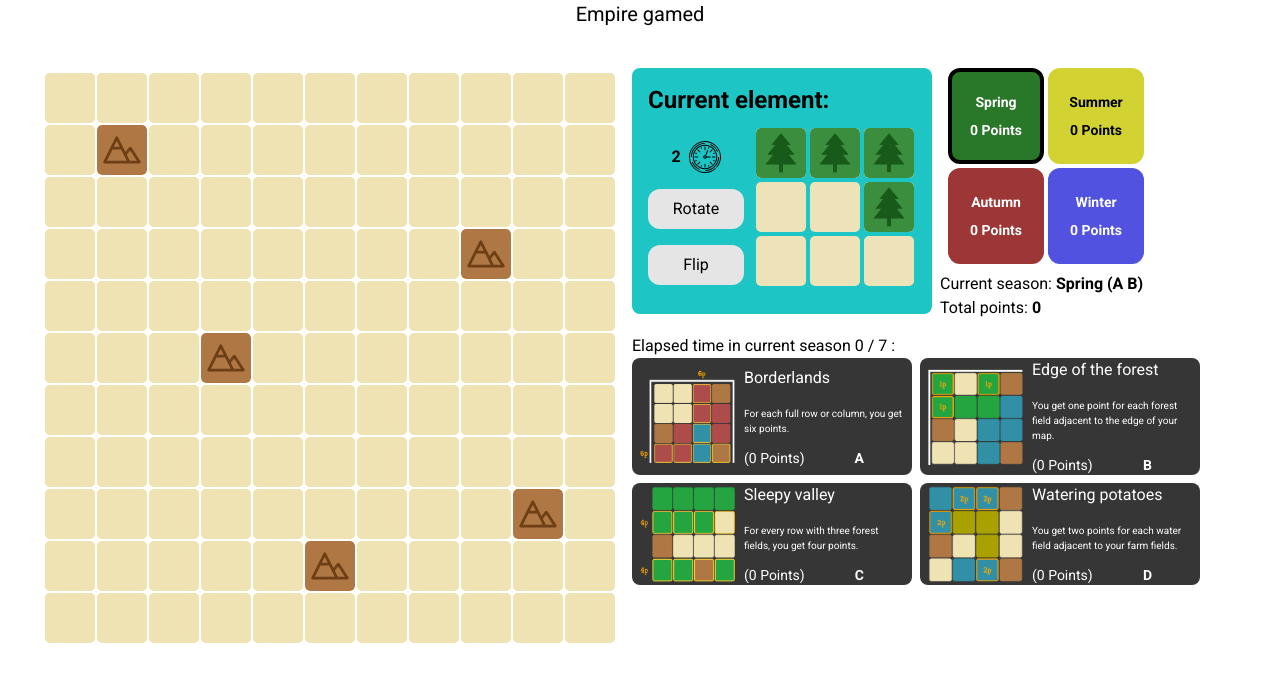
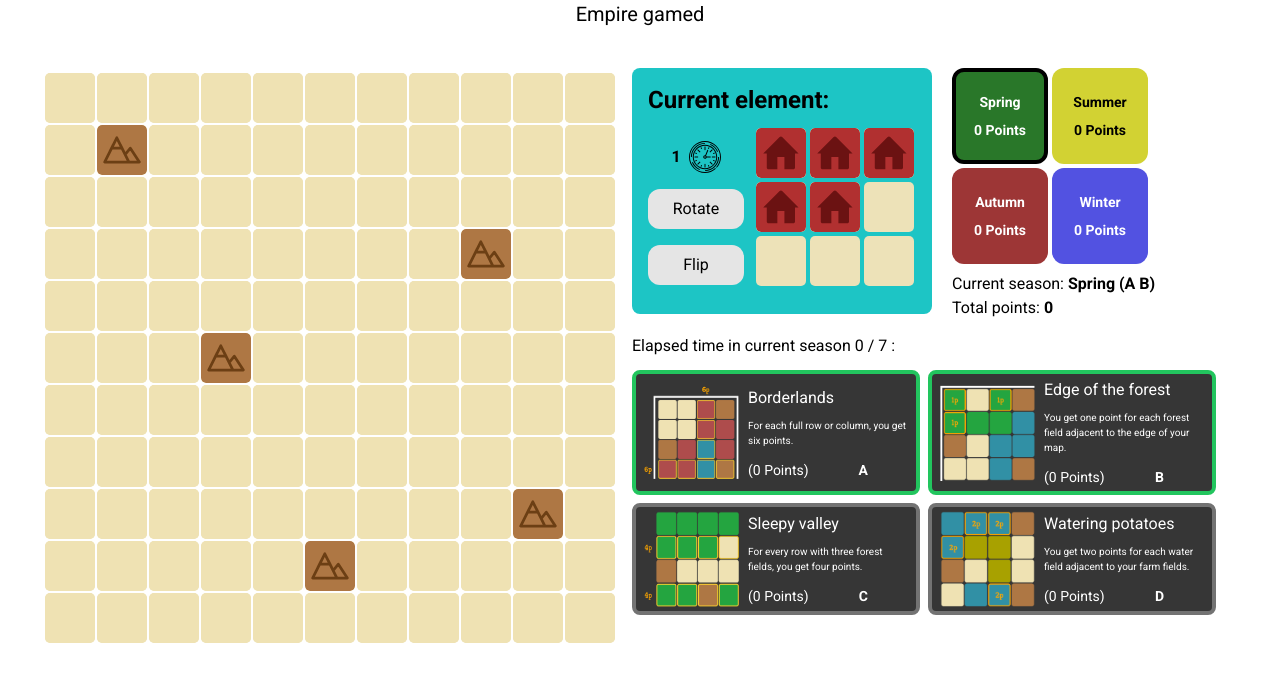
Before and after one commit to GeorgiyIakunenko/empire-map-maker-game, a plain HTML site: page src/index.html in a window 1280 px wide. Drawn offline with nearby package versions, Linux system fonts and the light colour scheme.

Commit message:
random element pick added, calculating points after season changing added

```diff
--- a/src/index.html
+++ b/src/index.html
@@ -16,7 +16,7 @@
             <div class="game-table mx-auto"></div>
           </div>
           <div>
-            <div class="mb-3 flex gap-2">
+            <div class="mb-3 flex gap-5">
               <div class="element-box mb-2 h-fit w-fit rounded-lg p-4">
                 <h3 class="mb-3 text-2xl font-bold">Current element:</h3>
                 <div class="flex gap-3">
@@ -44,9 +44,7 @@
                 </div>
               </div>
               <div class="season-block">
-                <div class="seasons mb-2 flex flex-wrap gap-1 px-2">
-                  Seasons
-                </div>
+                <div class="seasons mb-2 flex flex-wrap gap-1">Seasons</div>
                 <div>
                   Current season:
                   <span class="current-season font-bold capitalize"></span>
@@ -57,7 +55,7 @@
                 </div>
               </div>
             </div>
-            <div>
+            <div class="mb-3">
               Elapsed time in current season
               <span class="elapsed-time">0</span> / 7 :
             </div>
@@ -70,7 +68,7 @@
       id="default-modal"
       tabindex="-1"
       aria-hidden="true"
-      class="modal-full fixed left-0 right-0 top-0 z-50 flex hidden h-[calc(100%-1rem)] max-h-full w-full items-center justify-center overflow-y-auto overflow-x-hidden bg-neutral-500 bg-opacity-80 p-4 md:inset-0"
+      class="modal-full fixed left-0 right-0 top-0 z-50 hidden h-[calc(100%-1rem)] max-h-full w-full items-center justify-center overflow-y-auto overflow-x-hidden bg-neutral-500 bg-opacity-80 p-4 md:inset-0"
     >
       <div class="modal relative max-h-full w-full max-w-2xl">
         <div class="relative rounded-lg bg-white shadow dark:bg-gray-700">
--- a/src/js/game/gameClass.js
+++ b/src/js/game/gameClass.js
@@ -28,6 +28,7 @@ export class Game {
   currentSeason;
   seasons;
   timePoints;
+  totalPoints;
 
   constructor(el, missions) {
     this.gameTable = [];
@@ -39,6 +40,7 @@ export class Game {
     this.seasons = getSeasons();
     this.currentSeason = this.seasons[0];
     this.timePoints = 0;
+    this.totalPoints = 0;
   }
 
   defineGameTable() {
@@ -50,7 +52,9 @@ export class Game {
   }
 
   getNextElement() {
-    let el = this.elements.pop();
+    if (this.elements.length > 0) {
+      const randomIndex = Math.floor(Math.random() * this.elements.length);
+      const el = this.elements[randomIndex];
       this.currentElement = new Element(
         el.time,
         el.type,
@@ -58,6 +62,7 @@ export class Game {
         el.rotation,
         el.mirrored,
       );
+    }
   }
 
   defineListeners() {
@@ -95,19 +100,33 @@ export class Game {
   defineSeasons() {
     let seasonsLayout = "";
     const currentSeasonIndex = Math.floor(this.timePoints / 7) % 4;
+    if (currentSeasonIndex > this.currentSeason.id) {
+      // calculate points
+      this.calculatePoints();
+    }
     this.currentSeason = this.seasons[currentSeasonIndex];
     this.seasons.forEach((season) => {
       seasonsLayout += season.getLayout(this.currentSeason);
     });
     seasonsDiv.innerHTML = seasonsLayout;
     currentSeason.innerHTML = this.currentSeason.getStringLayout();
-    totalPointsDiv.innerHTML = this.currentSeason.points;
+    totalPointsDiv.innerHTML = this.totalPoints;
   }
 
   checkIsEnd() {
     if (this.timePoints >= 28) {
       return true;
     }
+  }
+
+  calculatePoints() {
+    this.missions.forEach((currentMission) => {
+      if (this.currentSeason.missionsLatters.includes(currentMission.season)) {
+        currentMission.evaluateMission(this.gameTable);
+        this.currentSeason.points += currentMission.points;
+        this.totalPoints += currentMission.points;
+      }
+    });
   }
 
   defineNextElement() {
@@ -123,7 +142,7 @@ export class Game {
       //console.log(currentMission);
       currentMission.setSeason(this.seasons[index].missionsLatters[0]);
       currentMission.evaluateMission(this.gameTable);
-      missionsElement += currentMission.getLayout();
+      missionsElement += currentMission.getLayout(this.currentSeason);
     });
     missionDiv.innerHTML = missionsElement;
   }
--- a/src/js/missions/missionClass.js
+++ b/src/js/missions/missionClass.js
@@ -11,9 +11,14 @@ export class Mission {
     this.season = season;
   }
 
-  getLayout() {
+  getLayout(currentSeason) {
+    let border = "border-4 border-neutral-500";
+    if (currentSeason.missionsLatters.includes(this.season)) {
+      border = "border-4 border-green-500";
+    }
+
     return `<div
-              class="mission w-fit flex items-center gap-2 rounded-lg px-2 text-white"
+              class="mission ${border} w-fit flex items-center py-1  gap-2 rounded-lg px-2 text-white"
             >
               <img
                 class="mission_img h-24 w-24"
@@ -21,7 +26,7 @@ export class Mission {
                 alt="mission"
               />
               <div>
-                <h3 class="mission_title mb-4">${this.title}</h3>
+                <h3 class="mission_title mb-2">${this.title}</h3>
                 <p class="mission_description w-40 mb-3 ">
                   ${this.description}
                 </p>
```
Lines whose indentation alone changed are shown as unchanged.
